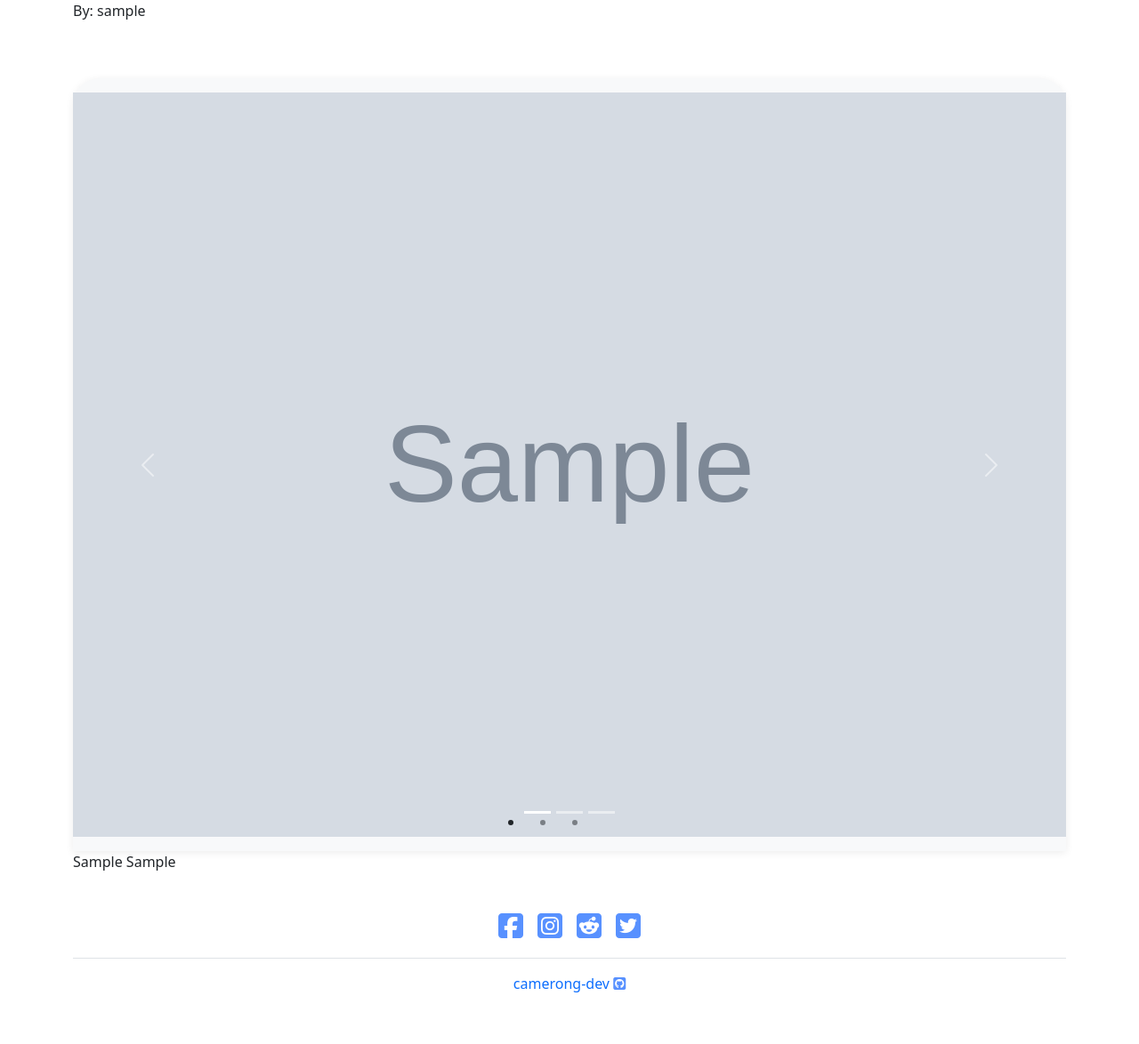
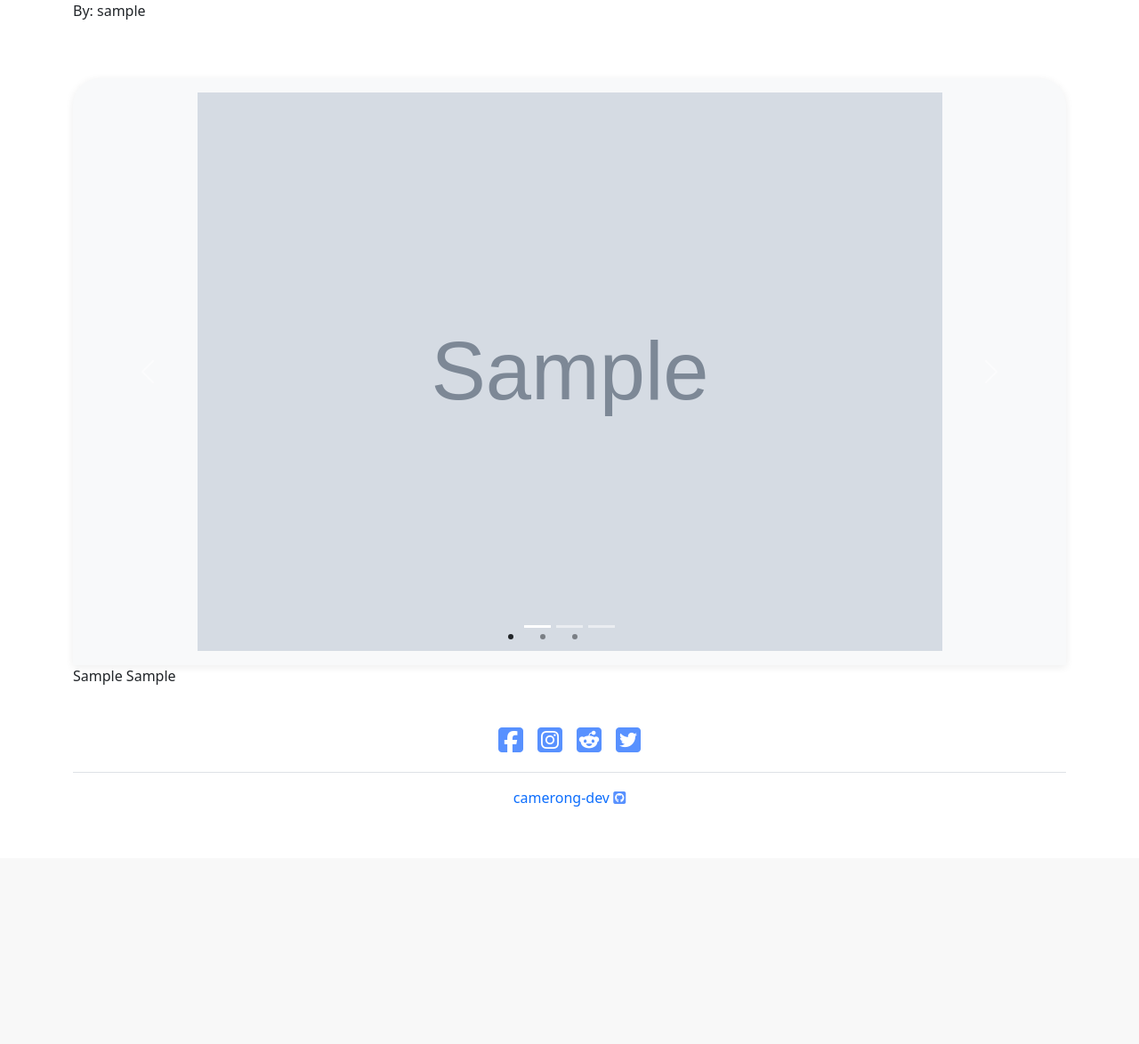
Before and after one commit to camerong-dev/inspire-pc, a Django app: page /pc-build/1 in a window 1280 px wide. Shown: the part 56-1230 px from the top of the page at 89% size. After the commit the page ends 963 px from the top, so only its background shows below. Run offline with Django 3.2, Linux system fonts and the light colour scheme; tables that the repository leaves empty hold one stand-in row (values such as "Sample post"); grey boxes marked "Sample" are stand-in pictures; parts of the project's set-up code (start-up, migrations or seed data) failed here and were passed over; some libraries are stand-ins or nearby versions.

Commit message:
Remove author field from ui, now auto fills

```diff
--- a/inspiration/formatChecker.py
+++ b/inspiration/formatChecker.py
@@ -34,7 +34,7 @@ class ContentTypeRestrictedFileField(FileField):
                 if file._size > self.max_upload_size:
                     raise forms.ValidationError(_('Please keep filesize under %s. Current filesize %s') % (filesizeformat(self.max_upload_size), filesizeformat(file._size)))
             else:
-                raise forms.ValidationError(_('Filetype not supported.'))
+                raise forms.ValidationError(_('Filetype not supported. Please upload only JPEG or PNG.'))
         except AttributeError:
             pass
 
--- a/inspiration/forms.py
+++ b/inspiration/forms.py
@@ -6,31 +6,31 @@ from django.contrib.auth.models import User
 cpu_choices = [('Intel', 'Intel'), ('AMD', 'AMD')]
 gpu_choices = [('Intel', 'Intel'), ('AMD', 'AMD'), ('Nvidia', 'Nvidia')]
 
-
 class PostForm(forms.ModelForm):
     class Meta:
         model = Post
-        fields = ('title', 'author', 'feature_image', 'secondary_image',
+        exclude = ('author',)
+        fields = ('title', 'feature_image', 'secondary_image',
                   'tertiary_image', 'cpu', 'cpu_manufacturer', 'cpu_cooler',
                   'motherboard', 'ram', 'storage',
-                  'gpu', 'gpu_manufacturer', 'psu', 'case', 'fans')
+                  'gpu', 'gpu_manufacturer', 'psu', 'case', 'fans',)
 
         widgets = {
             'title': forms.TextInput(attrs={
                 'class': 'form-control item',
                 'placeholder': 'Give your PC a name'
             }),
-            'author': forms.Select(attrs={
-                'class': 'form-control item'
-            }),
             'feature_image': forms.FileInput(attrs={
-                'class': 'form-control item'
+                'class': 'form-control item',
+                'placeholder': 'Please upload JPEG or PNG'
             }),
             'secondary_image': forms.FileInput(attrs={
-                'class': 'form-control item'
+                'class': 'form-control item',
+                'placeholder': 'Please upload JPEG or PNG'
             }),
             'tertiary_image': forms.FileInput(attrs={
-                'class': 'form-control item'
+                'class': 'form-control item',
+                'placeholder': 'Please upload JPEG or PNG'
             }),
             'cpu_manufacturer': forms.Select(choices=cpu_choices, attrs={
                 'class': 'form-control item'
--- a/inspiration/views.py
+++ b/inspiration/views.py
@@ -7,7 +7,7 @@ from django.core.paginator import Paginator
 
 def CpuManView(request, cpu_man):
     cpu_man_posts = Post.objects.filter(cpu_manufacturer=cpu_man)
-    paginator = Paginator(cpu_man_posts, per_page=1)  # Set number of posts per page here
+    paginator = Paginator(cpu_man_posts, per_page=9)  # Set number of posts per page here
     page_number = request.GET.get('page')
     page_obj = paginator.get_page(page_number)
     return render(request, 'cpu_man.html', {'cpu_man': cpu_man, 'page_obj': page_obj, 'cpu_man_posts': page_obj})
@@ -15,7 +15,7 @@ def CpuManView(request, cpu_man):
 
 def GpuManView(request, gpu_man):
     gpu_man_posts = Post.objects.filter(gpu_manufacturer=gpu_man)
-    paginator = Paginator(gpu_man_posts, per_page=1)  # Set number of posts per page here
+    paginator = Paginator(gpu_man_posts, per_page=9)  # Set number of posts per page here
     page_number = request.GET.get('page')
     page_obj = paginator.get_page(page_number)
     return render(request, 'gpu_man.html', {'gpu_man': gpu_man, 'page_obj': page_obj, 'gpu_man_posts': page_obj})
@@ -23,7 +23,7 @@ def GpuManView(request, gpu_man):
 class Home(ListView):
     model = Post
     template_name = 'home.html'
-    paginate_by = 9  #Inherits from ListView
+    paginate_by = 1  #Inherits from ListView
 
     def get_context_data(self, *args, **kwargs):
         cpu_filter_menu = CpuManufacturerOptions.objects.all()
@@ -43,3 +43,7 @@ class AddPC(CreateView):
     model = Post
     form_class = PostForm
     template_name = 'add_pc.html'
+
+    def form_valid(self, form):
+        form.instance.author = self.request.user
+        return super().form_valid(form)
--- a/inspirepc/settings.py
+++ b/inspirepc/settings.py
@@ -29,7 +29,7 @@ TEMPLATES_DIR = os.path.join(BASE_DIR, 'templates')
 SECRET_KEY = os.environ.get('SECRET_KEY')
 
 # SECURITY WARNING: don't run with debug turned on in production!
-DEBUG = False
+DEBUG = True
 
 ALLOWED_HOSTS = [
     '8000-camerong-dev-inspire-pc-jke99ylm15.us2.codeanyapp.com',
--- a/static/css/style.css
+++ b/static/css/style.css
@@ -195,6 +195,7 @@ a:link {
     margin-top: 20px;
 }
 
+
 @media (max-width: 576px) {
     .registration-form form {
         padding: 50px 20px;
--- a/templates/pc_detail.html
+++ b/templates/pc_detail.html
@@ -15,15 +15,15 @@
           <li data-bs-target="#indicators" data-bs-slide-to="1"></li>
           <li data-bs-target="#indicators" data-bs-slide-to="2"></li>
         </ul>
-        <div class="carousel-inner">
+        <div class="carousel-inner w-85 h-85">
           <div class="carousel-item active">
-            <img src="{{post.feature_image.url}}" class="d-block w-100" alt="Primary image of PC">
+            <img src="{{post.feature_image.url}}" height="75%" class="d-block w-75 mx-auto" alt="Primary image of PC">
           </div>
           <div class="carousel-item">
-            <img src="{{post.secondary_image.url}}" class="d-block w-100" alt="Secondary image of PC">
+            <img src="{{post.secondary_image.url}}" height="375" class="d-block w-100" alt="Secondary image of PC">
           </div>
           <div class="carousel-item">
-            <img src="{{post.tertiary_image.url}}" class="d-block w-100" alt="Third image of PC">
+            <img src="{{post.tertiary_image.url}}" height="375" class="d-block w-100" alt="Third image of PC">
           </div>
         </div>
         <a class="carousel-control-prev" href="#indicators" role="button" data-bs-slide="prev">
```
